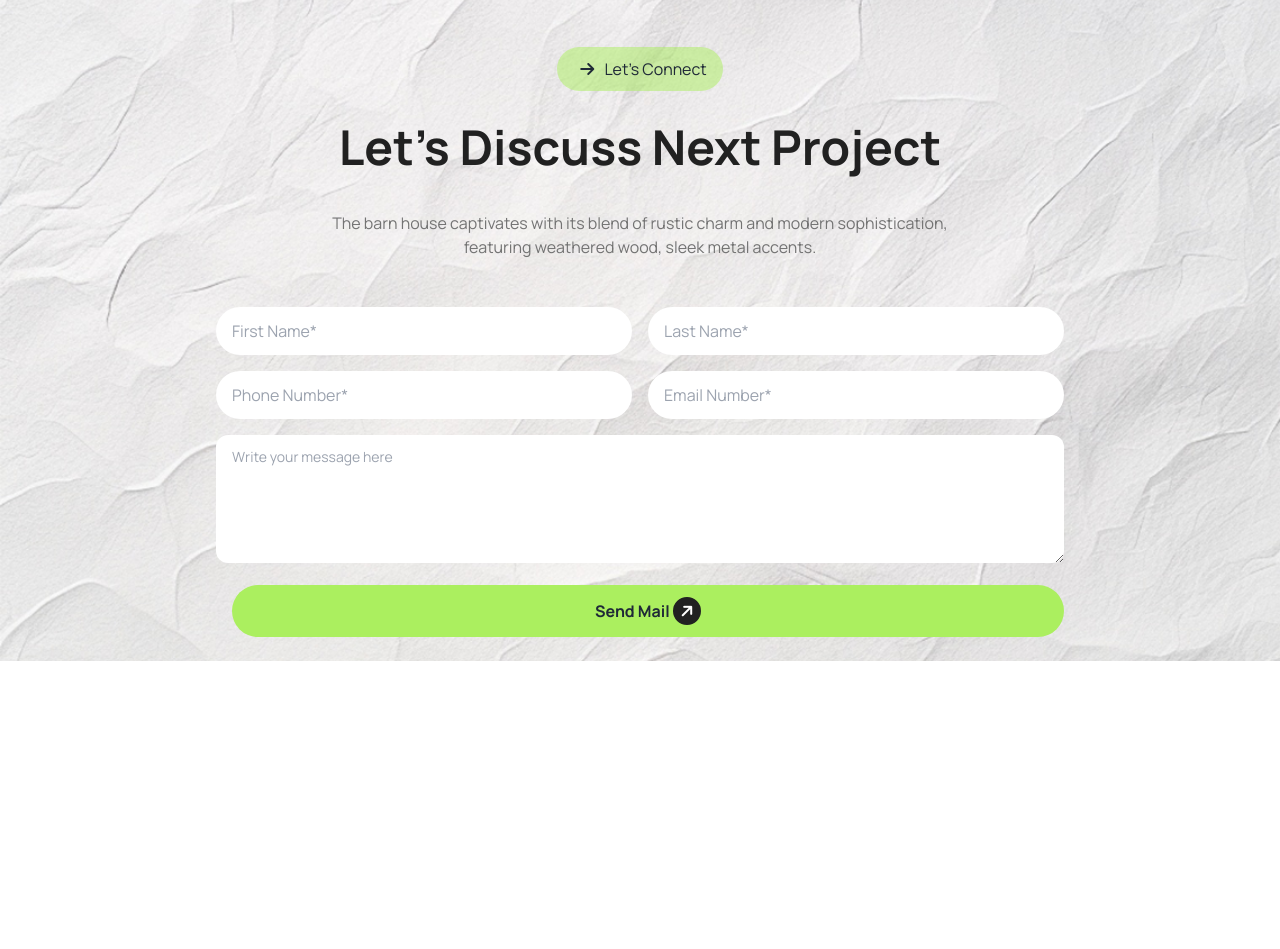
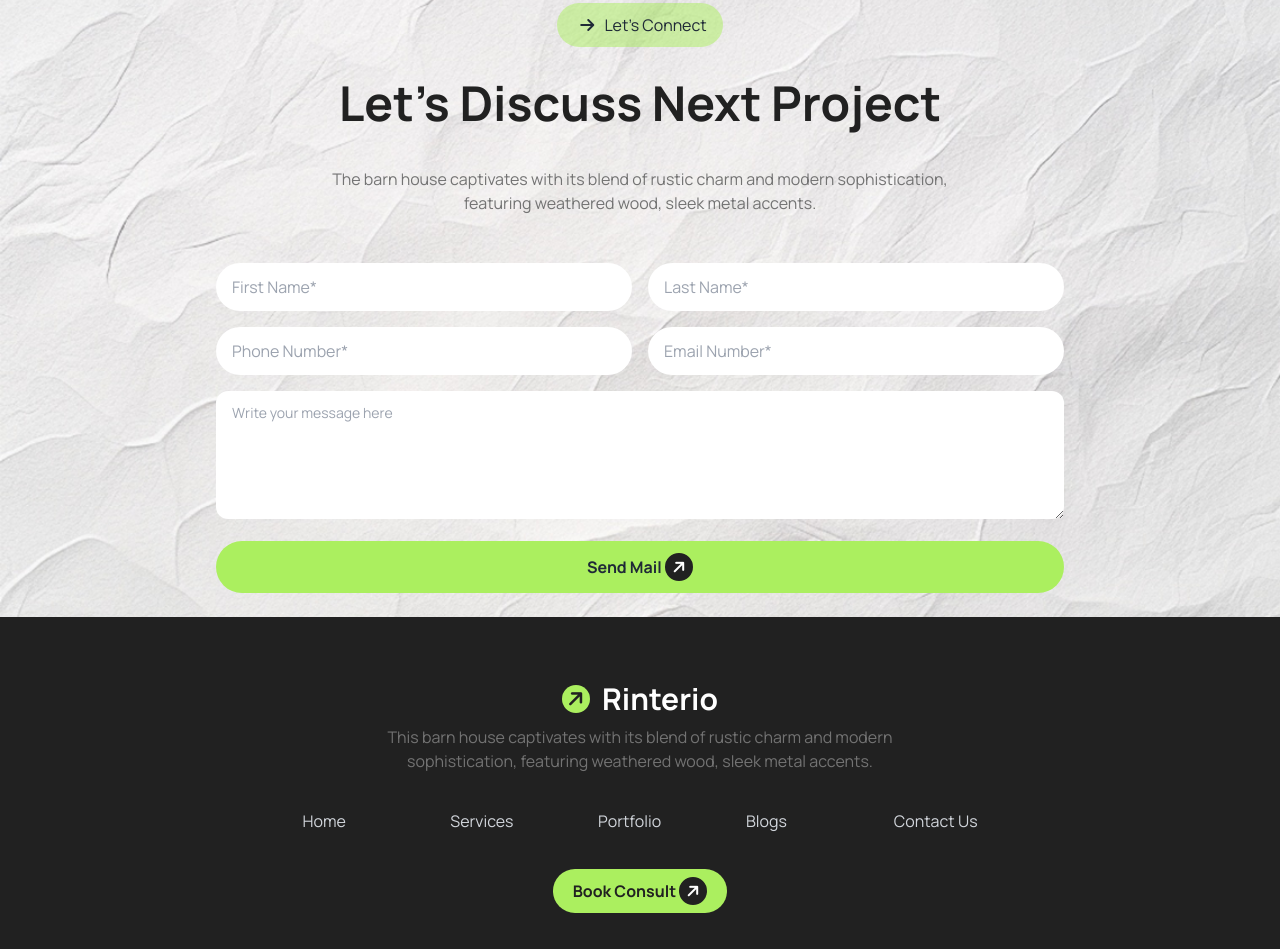
Before and after one commit to sakib236160/Assingment-03-Daisy-Ui-Tailwind, a plain HTML site: page index.html in a window 1280 px wide. Shown: the part 2156-3105 px from the top of the page. Before the commit the page ends 2817 px from the top, so only its background shows below. Drawn offline with nearby package versions, Linux system fonts and the light colour scheme.

Commit message:
footer section done

```diff
--- a/index.html
+++ b/index.html
@@ -78,7 +78,7 @@
                             <i class="fa-solid fa-magnifying-glass  w-9 h-9 border bottom-5 bg-slate-100 inline-flex rounded-full justify-center items-center  "></i>
                             <i class="fa-solid fa-cart-shopping  w-9 h-9 border bottom-5 bg-slate-100 inline-flex rounded-full justify-center items-center "></i>
                         </div>
-                        <div class="bg-primary rounded-full ml-4 py-3 px-3">
+                        <div class="bg-primary rounded-full ml-4 py-3 px-3 cursor-pointer">
                             <a class="font-bold">Book Consult</a>
                             <i class="fa-solid fa-arrow-right  w-7 h-7 bg-secondary text-white inline-flex rounded-full justify-center items-center -rotate-45 "></i>
                         </div>
@@ -218,7 +218,7 @@
 
         <section class="bg-custom_image bg-cover bg-center  w-full">
             <!--------------------- Let’s Discuss Next Project section start  -------------------------------->
-            <div class="w-11/12 mx-auto mt-12">
+            <div class="w-11/12 mx-auto mt-1">
                 <div class="text-center">
                     <button class="bg-accent rounded-full py-2 px-4 mt-20 mb-8">
                         <i class="fa-solid fa-arrow-right  w-7 h-7 inline-flex rounded-full justify-center items-center"></i>
@@ -239,7 +239,7 @@
                             <input type="email" placeholder="Email Number*" class="input border-none rounded-full w-full" />
                         </div>
                         <textarea placeholder="Write your message here" class="textarea border-none rounded-xl w-full h-32"></textarea>
-                        <div class="bg-primary rounded-full ml-4 py-3 px-3">
+                        <div class="bg-primary rounded-full py-3 cursor-pointer">
                             <a class="font-bold">Send Mail</a>
                             <i class="fa-solid fa-arrow-right  w-7 h-7 bg-secondary text-white inline-flex rounded-full justify-center items-center -rotate-45 "></i>
                         </div>
@@ -251,5 +251,34 @@
             <!--------------------- Let’s Discuss Next Project section end  -------------------------------->
         </section>
     </main>
+    <footer>
+        <!---------------------- Footer Section Start --------------------->
+        <div class="flex flex-col items-center justify-center  bg-secondary text-white">
+            <div class="flex flex-col items-center">
+                <div>
+                    <a class="flex items-center gap-3 text-xl cursor-pointer mt-16">
+                        <i class="fa-solid fa-arrow-right  w-7 h-7 bg-primary text-secondary inline-flex rounded-full justify-center items-center -rotate-45 "></i>
+                        <h2 class="text-3xl font-bold text-white">Rinterio</h2>
+                      </a>
+                  </div>
+                <p class="text-neutral text-center mt-2 max-w-lg">
+                    This barn house captivates with its blend of rustic charm and modern sophistication, featuring weathered wood, sleek metal accents.
+                </p>
+            </div>
+
+            <nav class="gap-16 grid grid-cols-1 md:grid-cols-2 lg:grid-cols-5  my-9">
+                <a href="#" class="text-gray-300 hover:text-white">Home</a>
+                <a href="#" class="text-gray-300 hover:text-white">Services</a>
+                <a href="#" class="text-gray-300 hover:text-white">Portfolio</a>
+                <a href="#" class="text-gray-300 hover:text-white">Blogs</a>
+                <a href="#" class="text-gray-300 hover:text-white">Contact Us</a>
+            </nav>
+            <div class="bg-primary rounded-full mb-9 py-2 px-5 cursor-pointer">
+                <a class="font-bold text-secondary">Book Consult</a>
+                <i class="fa-solid fa-arrow-right  w-7 h-7 bg-secondary text-white inline-flex rounded-full justify-center items-center -rotate-45 "></i>
+            </div>
+        </div>
+        <!---------------------- Footer Section End --------------------->
+    </footer>
 </body>
 </html>
```
